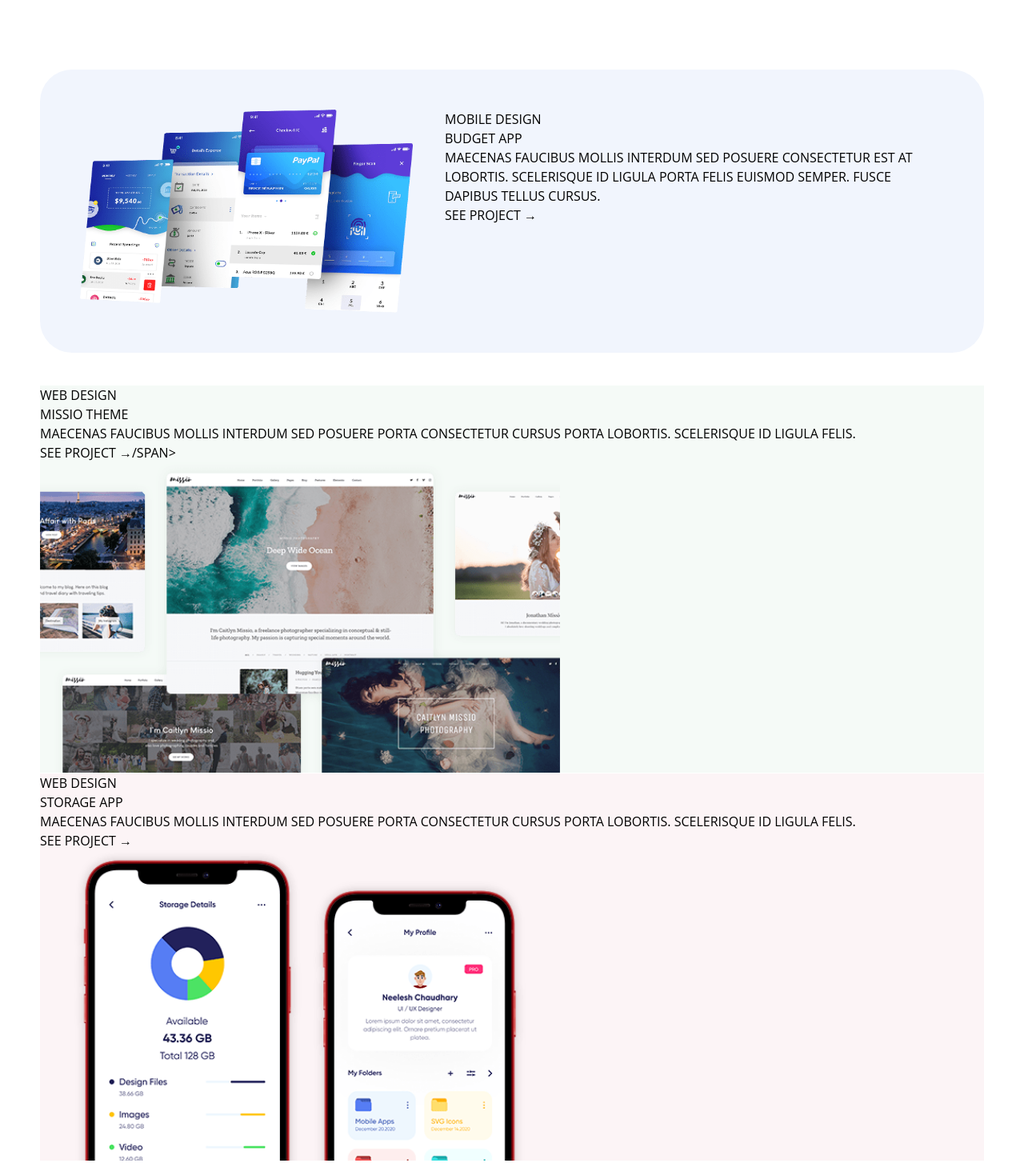
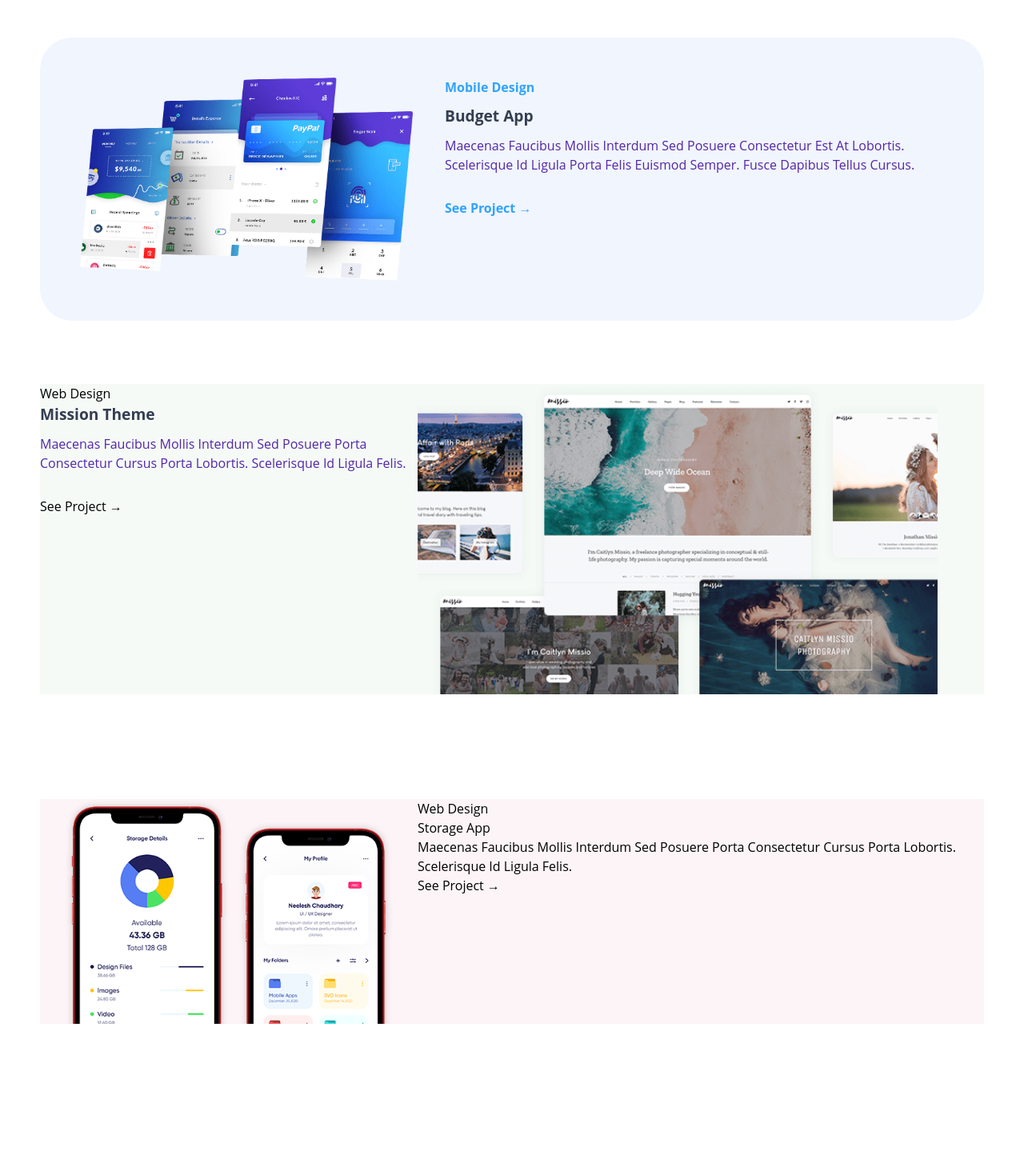
Before and after one commit to Abygurl-D/Abby-s-Portfolio, a plain HTML site: page index.html in a window 1280 px wide. Shown: the part 2240-3694 px from the top of the page at 80% size. After the commit the page ends 3662 px from the top, so only its background shows below. Drawn offline with nearby package versions, Linux system fonts and the light colour scheme; files whose address does not match are found by name.

Commit message:
card 3 and 4

```diff
--- a/assets/css/styles.css
+++ b/assets/css/styles.css
@@ -30,7 +30,7 @@
     text-transform:capitalize;
     padding: 50px;
     border-radius: 40px;
-    margin-bottom: 30px;
+    margin-bottom: 10px;
 }
 .card2{
     display: grid;
@@ -39,26 +39,26 @@
     gap: 40px;
     background-color: #F1F5FD;
     width: 100%;
-    text-transform: uppercase;
+    text-transform: capitalize;
     padding: 50px;
     border-radius: 40px;
-    margin-top: 50px;
+    margin-top: 30px;
 }
 .card3{
-    display: flex;
-    flex-direction: column;
+    display: grid;
+    grid-template-columns: 2fr 3fr;
     background-color: #f5faf7;
     width: 100%;
     margin: 0;
-    text-transform: uppercase;
+    text-transform: capitalize;
 }
 .card4{
-    display: flex;
-    flex-direction: column;
+    display: grid;
+    grid-template-columns: 2fr 3fr;
     background-color: #fcf4f6;
     width: 100%;
     margin: 0;
-    text-transform: uppercase;
+    text-transform: capitalize;
 }
 
 
@@ -66,7 +66,6 @@
     color: #A07CC5;
     font-size: 1rem;
     font-weight: bold;
-    /* font-family: 'Times New Roman', Times, serif; */
     padding-bottom: 10px;
 }
 
@@ -86,3 +85,21 @@
     color:#A07CC5;
     font-weight: bold;
 }
+
+/* card 2 */
+.scard-title1{
+    color: #2FA4FE;
+    font-size: 1rem;
+    font-weight: bold;
+    padding-bottom: 10px;
+}
+
+.scard-span1{
+    color:#2FA4FE;
+    font-weight: bold;
+}
+
+.card-banner{
+  width: 100%;
+  background-size: contain;
+}
--- a/index.html
+++ b/index.html
@@ -219,21 +219,21 @@
                         class="w-100">
                     </figure>
                     <div>
-                        <p>Mobile Design</p>
-                        <h3>Budget App</h3>
-                        <p>Maecenas faucibus mollis interdum sed posuere consectetur est at lobortis. Scelerisque id ligula
+                        <p class="scard-title1">Mobile Design</p>
+                        <h3 class="scard-subt">Budget App</h3>
+                        <p class="scard-p">Maecenas faucibus mollis interdum sed posuere consectetur est at lobortis. Scelerisque id ligula
                             porta felis euismod semper. Fusce dapibus tellus cursus.</p>
-                            <span class="span">See Project &#8594; </span>
+                            <span class="scard-span1">See Project &#8594; </span>
                     </div>
                 </li>
 
                 <li class="card3">
                     <div>
-                        <p>Web Design</p>
-                        <h3>Missio Theme</h3>
-                        <p>Maecenas faucibus mollis interdum sed posuere porta consectetur cursus porta lobortis. Scelerisque
+                        <p class="scard-title2">Web Design</p>
+                        <h3 class="scard-subt">Mission Theme</h3>
+                        <p class="scard-p">Maecenas faucibus mollis interdum sed posuere porta consectetur cursus porta lobortis. Scelerisque
                             id ligula felis.</p>
-                            <span class="span">See Project &#8594;/span>
+                            <span class="scard-span2">See Project &#8594;</span>
                     </div>
                     <figure class="card-banner">
                       <img src="./assets/images/project-3.png" width="650" height="370" loading="lazy" alt="Web Design"
@@ -242,6 +242,10 @@
                 </li>
 
                 <li class="card4">
+                    <figure class="card-banner">
+                        <img src="./assets/images/project-4.png" width="650" height="370" loading="lazy" alt="Web Design"
+                          class="w-100">
+                      </figure>
                     <div>
                         <p>Web Design</p>
                         <h3>Storage App</h3>
@@ -249,10 +253,7 @@
                             id ligula felis.</p>
                             <span class="span">See Project &#8594;</span>
                     </div>
-                    <figure class="card-banner">
-                      <img src="./assets/images/project-4.png" width="650" height="370" loading="lazy" alt="Web Design"
-                        class="w-100">
-                    </figure>
+
                 </li>
           </ul>
       </section>
```
